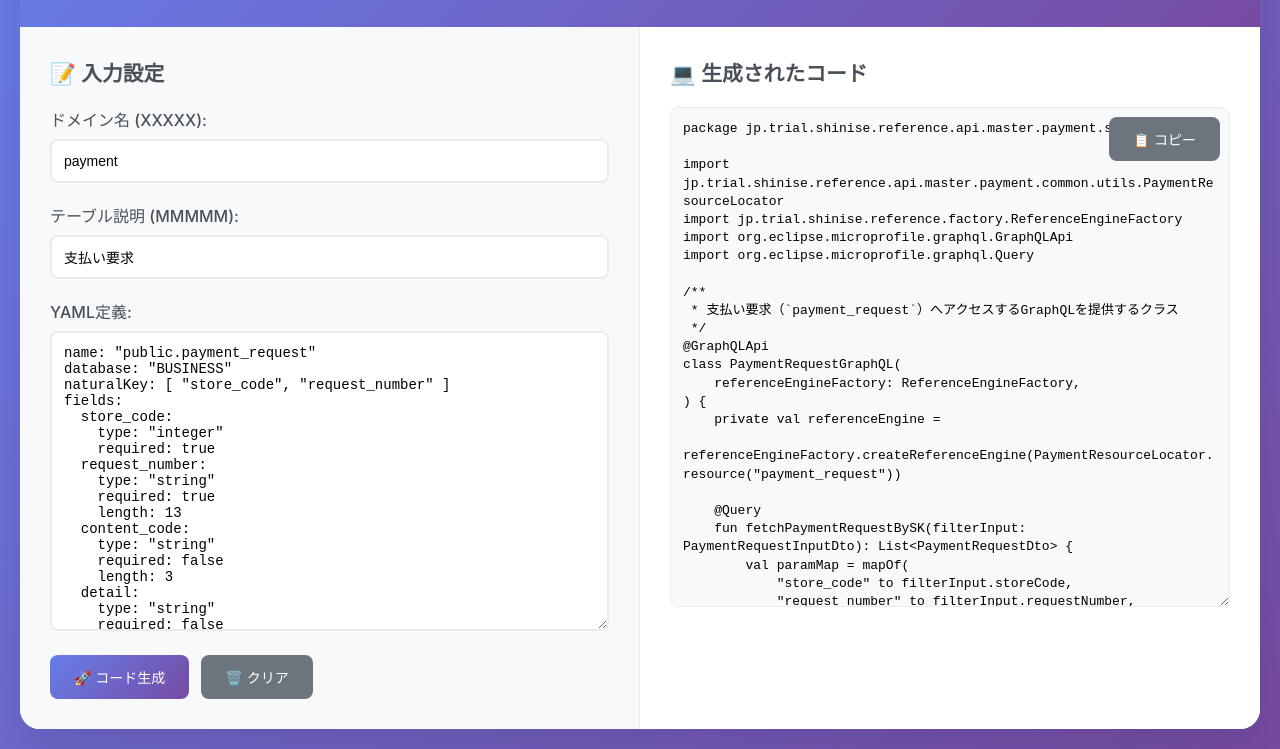
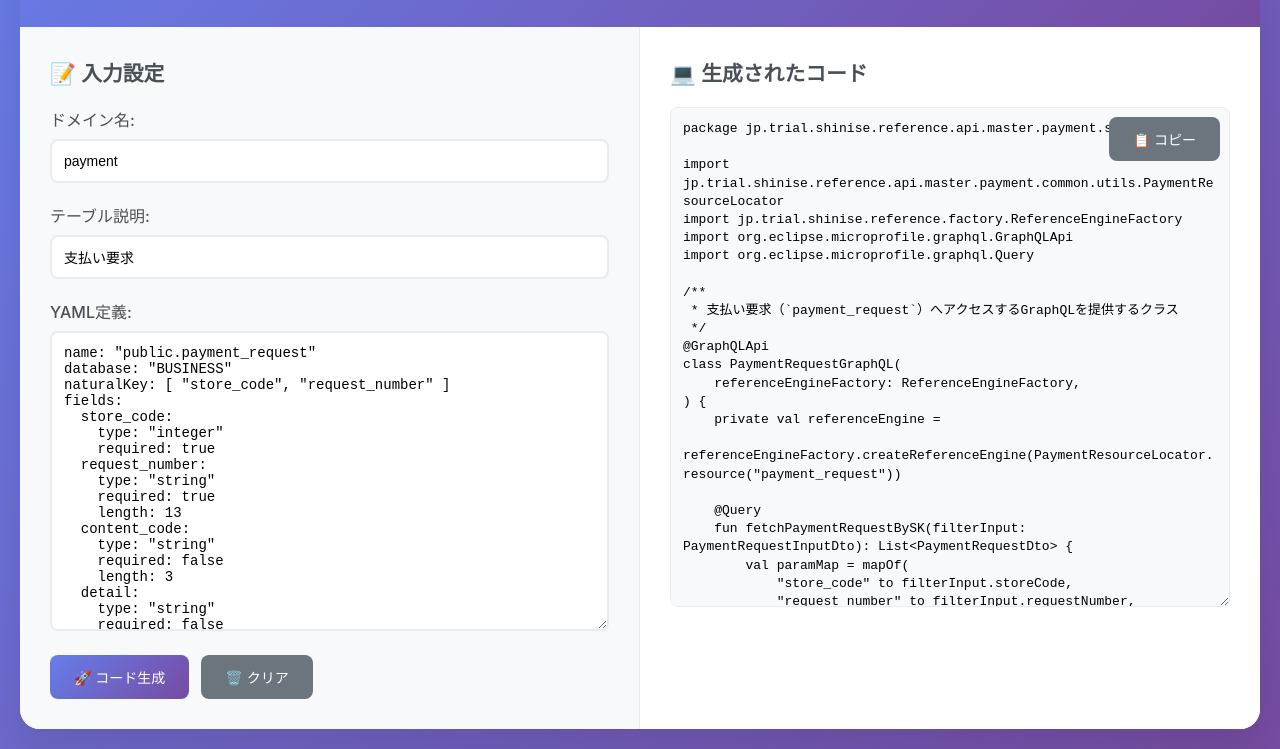
Before and after one commit to yousaikei/my-website, a plain HTML site: page api-generator/index.html in a window 1280 px wide. Shown: the part 146-895 px from the top of the page. Drawn offline with Linux system fonts and the light colour scheme.

Commit message:
Update index.html

```diff
--- a/api-generator/index.html
+++ b/api-generator/index.html
@@ -210,12 +210,12 @@
                 <h2 class="section-title">📝 入力設定</h2>
 
                 <div class="form-group">
-                    <label class="form-label" for="domain">ドメイン名 (XXXXX):</label>
+                    <label class="form-label" for="domain">ドメイン名:</label>
                     <input type="text" id="domain" class="form-input" placeholder="例: payment" value="payment">
                 </div>
 
                 <div class="form-group">
-                    <label class="form-label" for="tableDesc">テーブル説明 (MMMMM):</label>
+                    <label class="form-label" for="tableDesc">テーブル説明:</label>
                     <input type="text" id="tableDesc" class="form-input" placeholder="例: 支払い要求" value="支払い要求">
                 </div>
 
```
